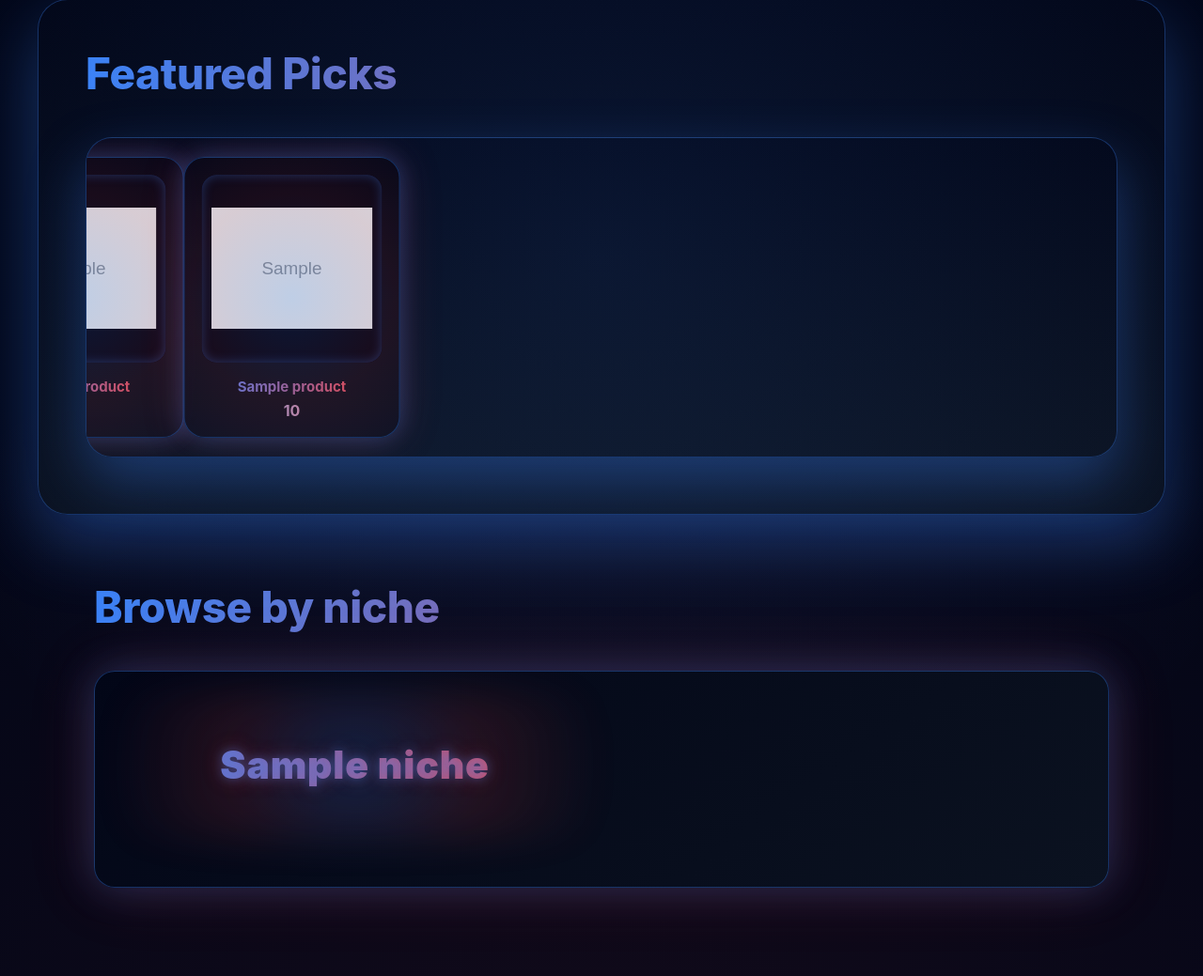
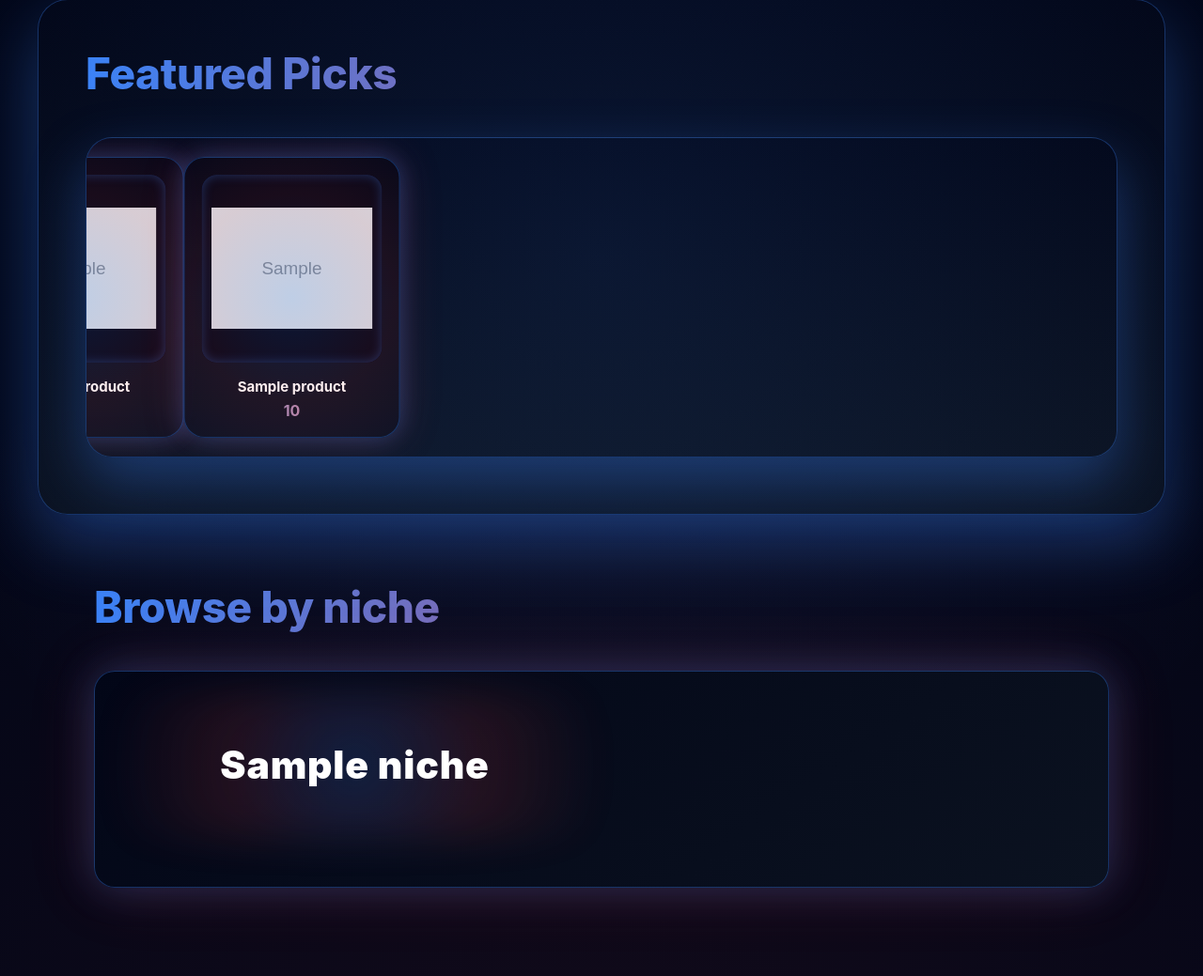
Before and after one commit to mirzaasim2001/iqas_2001, a Flask app: template templates/home.html in a window 1280 px wide. Shown: the part 1077-2116 px from the top of the page at 94% size. Run offline with Flask 3, Linux system fonts and the light colour scheme; the template is opened without the code that fills it: most values are stand-ins (such as "Sample title", 1, 10 or a date in 2020); grey boxes marked "Sample" are stand-in pictures.

Commit message:
UI text change to white

```diff
--- a/static/style.css
+++ b/static/style.css
@@ -505,7 +505,7 @@ section h3 {
 
 .page-header h1 {
     font-family: "Playfair Display", "Georgia", serif;
-    font-weight: 800;
+    font-weight: 900;
     letter-spacing: 0.6px;
     font-size: 55px;
     color: var(--text-main);
@@ -514,7 +514,7 @@ section h3 {
 /* Smaller, cleaner product page title */
 .product-header h1 {
     font-family: "Inter", "Segoe UI", system-ui, sans-serif;
-    font-size: 34px;
+    font-size: 39px;
     font-weight: 700;
     letter-spacing: 0.2px;
     line-height: 1.3;
@@ -1445,14 +1445,9 @@ button:hover {
 
 /* Title glow */
 .slider-card h4 {
-    background: linear-gradient(
-        90deg,
-        var(--blue-primary),
-        var(--blue-accent)
-    );
-    -webkit-background-clip: text;
-    -webkit-text-fill-color: transparent;
-}
+    color: white;
+}
+
 
 /* Price glow */
 .slider-card p {
@@ -1472,18 +1467,14 @@ button:hover {
 
 /* Big niche text */
 .niches-section .niche-card h3 {
-    background: linear-gradient(
-        90deg,
-        var(--blue-primary),
-        var(--blue-accent)
-    );
-    -webkit-background-clip: text;
-    -webkit-text-fill-color: transparent;
+    color: #ffffff;
+    background: none;
+    -webkit-background-clip: unset;
+    -webkit-text-fill-color: unset;
     position: relative;
-    text-shadow:
-        0 0 12px rgba(59,130,246,0.45),
-        0 0 22px rgba(239,68,68,0.30);
-}
+    text-shadow: none;
+}
+
 
 /* Ambient glow halo */
 .niches-section .niche-card h3::after {
```
